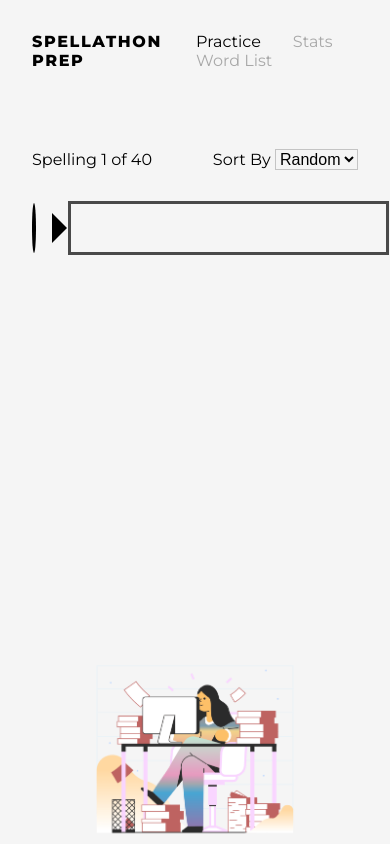
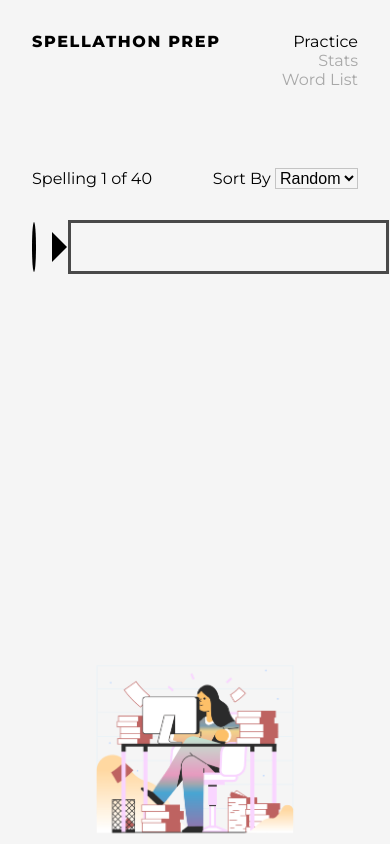
Before and after one commit to fardeem/spellings, a React (Create React App) app: page / in a window 390 px wide. Shown: the top 844 px of the page. Built offline with nearby package versions, Linux system fonts and the light colour scheme.

Commit message:
Make header responsive

```diff
--- a/src/components/Header.module.css
+++ b/src/components/Header.module.css
@@ -18,7 +18,8 @@
 }
 
 .navItem {
-  display: inline-block;
+  display: block;
+  text-align: right;
   text-decoration: none;
   margin-left: 2em;
   color: #00000050;
@@ -26,6 +27,13 @@
   transition: color 0.5s;
 }
 
+@media (min-width: 550px) {
+  .navItem {
+    display: inline-block;
+    text-align: left;
+  }
+}
+
 .navItem:hover,
 .navActive {
   color: #000000;
```
